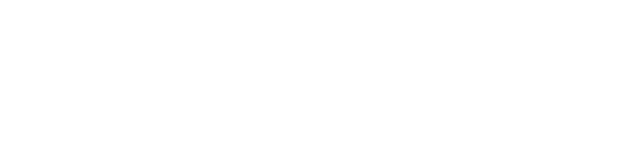
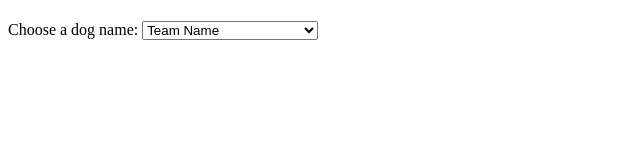
Before and after one commit to staten-island-tech/create-task-BenZanelli, a plain HTML site: page index.html in a window 1280 px wide. Shown: the whole page, without its empty margins (0-640 px from the left). Drawn offline with Linux system fonts and the light colour scheme; no server answers.

Commit message:
chose it!

```diff
--- a/index.html
+++ b/index.html
@@ -9,8 +9,45 @@
   <h1></h1>
 </header>
 <body class="body">
+  <label for="dog-names">Choose a dog name:</label>
+    <select name="dog-names" id="dog-names">
+        <option value="noteam">Team Name</option>
+        <option value="cardinals">Arizona Cardinals</option>
+        <option value="falcons">Atlanta Falcons</option>
+        <option value="ravens">Baltimore Ravens</option>
+        <option value="bills">Buffalo Bills</option>
+        <option value="panthers">Carolina Panthers</option>
+        <option value="bears">Chicago Bears</option>
+        <option value="bengals">Cincinnati Bengals</option>
+        <option value="browns">Cleveland Browns</option>
+        <option value="cowboys">Dallas Cowboys</option>
+        <option value="broncos">Denver Broncos</option>
+        <option value="lions">Detroit Lions</option>
+        <option value="packers">Green Back Packers</option>
+        <option value="texans">Houston Texans</option>
+        <option value="colts">Indianapolis Colts</option>
+        <option value="jaguars">Jacksonville Jaguars</option>
+        <option value="chiefs">Kansas City Chiefs</option>
+        <option value="raiders">Las Vegas Raiders</option>
+        <option value="chargers">Los Angeles Chargers</option>
+        <option value="rams">Los Angeles Rams</option>
+        <option value="dolphins">Miami Dolphins</option>
+        <option value="vikings">Minnesota Vikings</option>
+        <option value="patriots">New England Patriots</option>
+        <option value="saints">New Orleans Saints</option>
+        <option value="giants">New York Giants</option>
+        <option value="jets">New York Jets</option>
+        <option value="eagles">Philadelphia Eagles</option>
+        <option value="steelers">Pittsburgh Steelers</option>
+        <option value="49ers">San Francisco 49ers</option>
+        <option value="seahawks">Seattle Seahawks</option>
+        <option value="buccaneers">Tampa Bay Buccanners</option>
+        <option value="titans">Tennassee Titans</option>
+        <option value="commanders">Washington Commanders</option>
+      </select>
 
 
+<div class="container"></div>
     <script type="module" src="/main.js"></script>
 </body>
 </html>
--- a/main.js
+++ b/main.js
@@ -1,3 +1,37 @@
 /* https://docs.saavn.me/search/songs/
 
 use this api  */
+const DOMSelectors = {
+    form: document.querySelector("#form"),
+    itemname: document.querySelector("#item-name"),
+    parent1: document.querySelector(".container"),
+
+}
+
+//4387 up n down 1 to get teams
+const url = 'https://americanfootballapi.p.rapidapi.com/api/american-football/team/4386/players';
+const options = {
+	method: 'GET',
+	headers: {
+		'X-RapidAPI-Key': '0aac7e6b1dmshe54e5f3ba0d7c82p1e541ejsn8479615d9fd8',
+		'X-RapidAPI-Host': 'americanfootballapi.p.rapidapi.com'
+	}
+};
+
+try {
+	const response = await fetch(url, options);
+	const result = await response.text();
+	console.log(result);
+} catch (error) {
+	console.error(error);
+}
+/* function insert(){
+    DOMSelectors.form.addEventListener('submit',function(event){
+        event.preventDefault()
+        let x = DOMSelectors.itemname.value.toLowerCase()
+        let y = x.replaceAll(' ','+')
+        console.log(y)
+        getData(y)
+    })
+}
+insert() */
```
